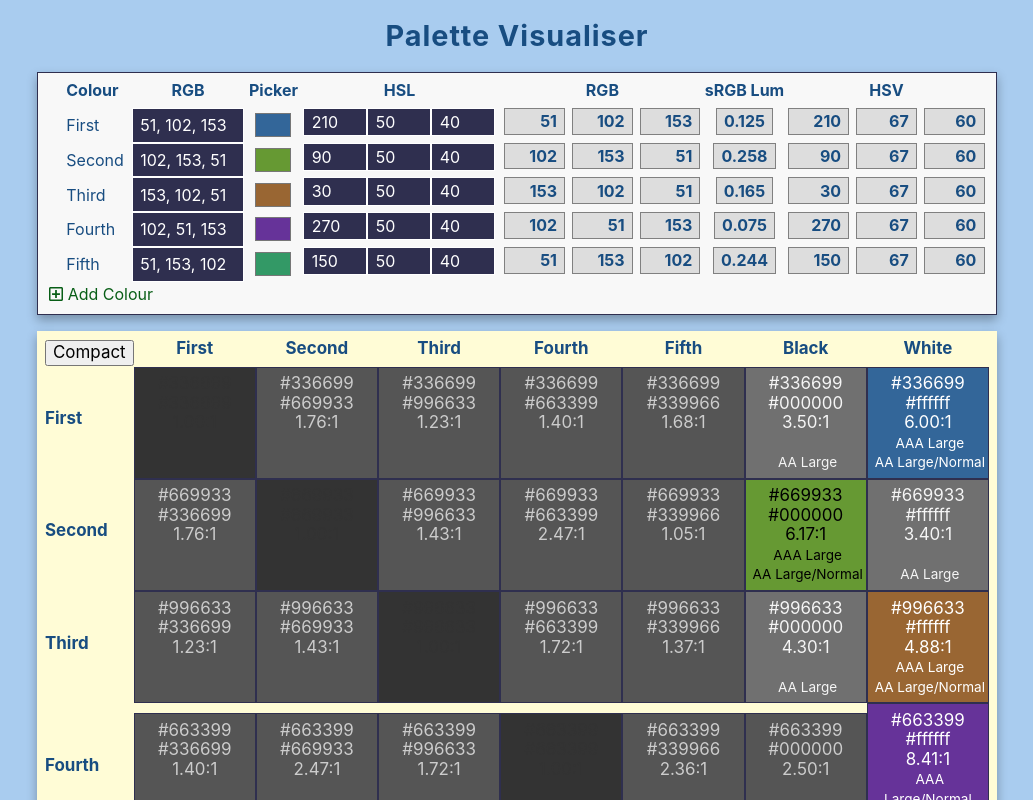
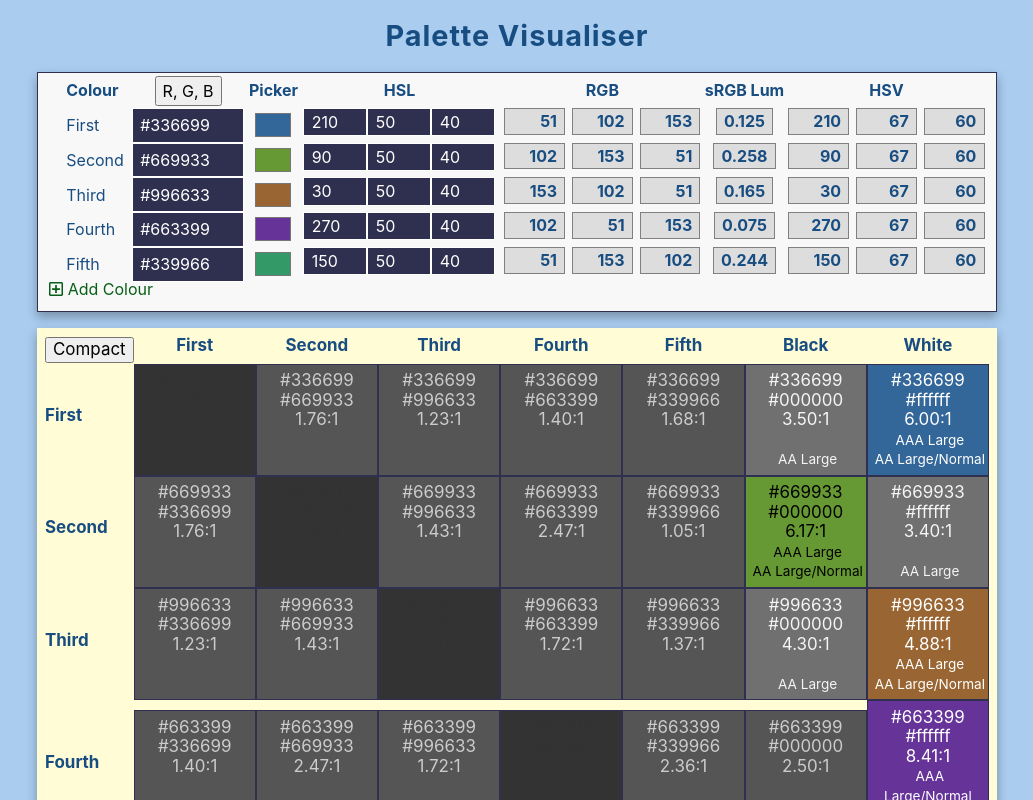
Before and after one commit to JulianNicholls/palette-visualiser-3, a React app: page / in a window 1280 px wide. Shown: the top 800 px of the page, without its empty margins (123-1156 px from the left). Built offline with nearby package versions, Linux system fonts and the light colour scheme.

Commit message:
Add button to swap between #RGB and R,G,B input.

```diff
--- a/src/components/InputBox.tsx
+++ b/src/components/InputBox.tsx
@@ -1,4 +1,4 @@
-import React, { Fragment } from 'react';
+import React, { useState, Fragment } from 'react';
 import { FontAwesomeIcon } from '@fortawesome/react-fontawesome';
 import { faPlusSquare, faTrashAlt } from '@fortawesome/free-regular-svg-icons';
 import { rgbStrToObject, sRGBLuminance, RGBtoHSV } from '../conversions';
@@ -30,6 +30,12 @@ const InputBox = (): JSX.Element => {
     addColour,
     removeColour,
   } = useColours();
+  const [hexMode, setHexMode] = useState<boolean>(true);
+
+  const handleChangeRGB = (index: number, value: string) =>
+    changeRGB(index, value);
+
+  const toggleHexMode = () => setHexMode(!hexMode);
 
   const renderSet = (index: number, label: string): JSX.Element => {
     const rgb = rgbStrToObject(rgbs[index]);
@@ -45,14 +51,21 @@ const InputBox = (): JSX.Element => {
           <span />
         )}
         <label htmlFor={`rgb-${index}`}>{label}</label>
-        <RGB3Input
-          key={rgbs[index]}
-          index={index}
-          rgb={rgbs[index]}
-          handleChangeRGB={(index: number, value: string) =>
-            changeRGB(index, value)
-          }
-        />
+        {hexMode ? (
+          <RGBHexInput
+            key={rgbs[index]}
+            index={index}
+            rgb={rgbs[index]}
+            handleChangeRGB={handleChangeRGB}
+          />
+        ) : (
+          <RGB3Input
+            key={rgbs[index]}
+            index={index}
+            rgb={rgbs[index]}
+            handleChangeRGB={handleChangeRGB}
+          />
+        )}
         <input
           type="color"
           className="swatch"
@@ -85,7 +98,7 @@ const InputBox = (): JSX.Element => {
     <section id="input-box">
       <span />
       <span className="first">Colour</span>
-      <span>RGB</span>
+      <button onClick={toggleHexMode}>{hexMode ? 'R, G, B' : '#RRGGBB'}</button>
       <span>Picker</span>
       <span>HSL</span>
       <span>RGB</span>
--- a/src/components/RGB3Input.tsx
+++ b/src/components/RGB3Input.tsx
@@ -2,20 +2,7 @@ import React, { useState } from 'react';
 
 import { rgbStrToObject, rgbObjectToStr } from '../conversions';
 
-// This component has an interesting lifecycle:
-// * it is initialized with an RGB value like #67aa7b, which can then be edited
-//   and will only update centrally when the length is 7 characters
-//   (# + 6 hex digits) because the value is meaningless at other times.
-//
-// * Concurrently, there are a set of three HSL inputs that update the RGB value,
-//   that will now cause a re-rendering of this component, negating the need for
-//   getDerivedStateFromProps()
-
-interface RGBInputProps {
-  rgb: string;
-  index: number;
-  handleChangeRGB: (index: number, value: string) => void;
-}
+// This component has the same lifecycle as RGBHexInput:
 
 const RGB3Input = ({
   rgb,
@@ -30,14 +17,13 @@ const RGB3Input = ({
 
   const handleChange = (e: React.ChangeEvent<HTMLInputElement>): void => {
     const inputValue = e.target.value;
-    const parts = inputValue.match(/(\d{1,3}),?\s*(\d{1,3}),?\s*(\d{1,3})/);
+    const parts = inputValue.match(/(\d{1,3})[, ]+(\d{1,3})[, ]+(\d{1,3})/);
 
-    console.log({ inputValue, parts });
     if (parts) {
       const values = parts.slice(1, 4).map((part) => parseInt(part, 10));
       const rgbStr = rgbObjectToStr({ r: values[0], g: values[1], b: values[2] });
 
-      console.log({ values, rgbStr });
+      handleChangeRGB(index, rgbStr);
     }
 
     setValue(inputValue);
--- a/src/components/RGBHexInput.tsx
+++ b/src/components/RGBHexInput.tsx
@@ -8,12 +8,6 @@ import React, { useState } from 'react';
 // * Concurrently, there are a set of three HSL inputs that update the RGB value,
 //   that will now cause a re-rendering of this component, negating the need for
 //   getDerivedStateFromProps()
-
-interface RGBInputProps {
-  rgb: string;
-  index: number;
-  handleChangeRGB: (index: number, value: string) => void;
-}
 
 const RGBHexInput = ({
   rgb,
--- a/src/styles/styles.scss
+++ b/src/styles/styles.scss
@@ -48,6 +48,10 @@ h1 {
     &.first {
       justify-self: start;
     }
+  }
+
+  button {
+    margin: -5px 0 2px 0;
   }
 
   label {
@@ -156,7 +160,7 @@ h1 {
   border: 2px solid black;
   box-shadow: 0 5px 10px rgba(0, 0, 0, 0.3);
   font-size: 1rem;
-  padding: 1rem 1.5rem;;
+  padding: 0.5rem 1rem 0;
 
   h1 {
     margin: 0;
--- a/src/types.d.ts
+++ b/src/types.d.ts
@@ -26,3 +26,9 @@ type SelectedColour = {
   bg: string;
   fg: string;
 };
+
+interface RGBInputProps {
+  rgb: string;
+  index: number;
+  handleChangeRGB: (index: number, value: string) => void;
+}
```
